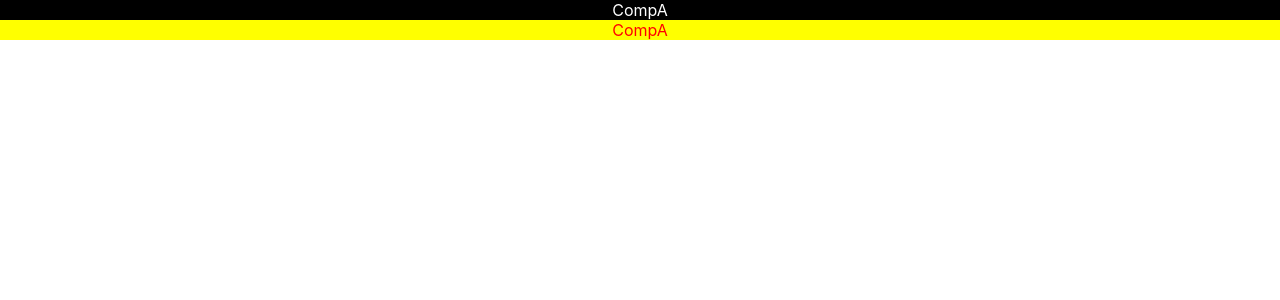
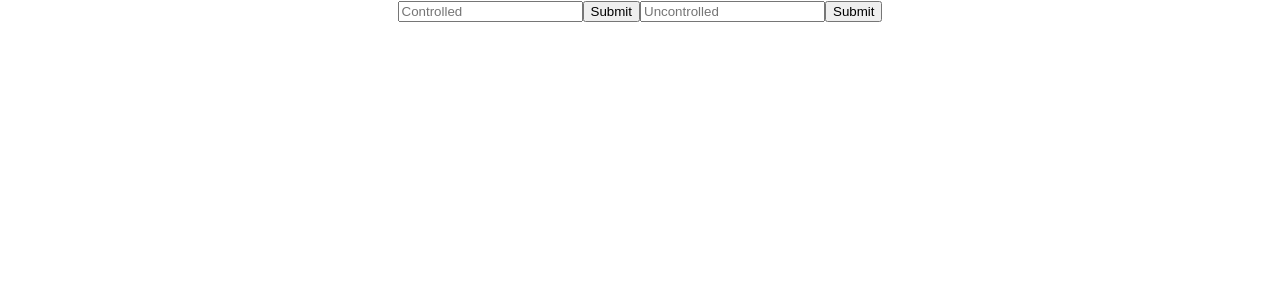
Before and after one commit to jainanuj744/react-performance-app, a React (Create React App) app: page /testimonials in a window 1280 px wide. Shown: the top 300 px of the page. Built offline with nearby package versions, Linux system fonts and the light colour scheme.

Commit message:
Controlled vs Uncontrolled

```diff
--- a/src/App.js
+++ b/src/App.js
@@ -5,6 +5,8 @@ import Navbar from "./Components/Navbar";
 import { BrowserRouter, Route, Routes } from "react-router-dom";
 import HOC from "./Components/HOC";
 import CompA from "./Components/CompA";
+import Controlled from "./Components/Controlled";
+import UnControlled from "./Components/UnControlled";
 // import SimpleImport from './Components/SimpleImport';
 
 const Home = lazy(() => import("./Pages/Home"));
@@ -29,8 +31,11 @@ function App() {
         </BrowserRouter>
       </Suspense> */}
 
-      <CompA dark/>
-      <CompA light/>
+      {/* <CompA dark/>
+      <CompA light/> */}
+
+      <Controlled/>
+      <UnControlled/>
     </div>
   );
 }
--- /dev/null
+++ b/src/Components/Controlled.js
@@ -0,0 +1,20 @@
+import { useState } from "react"
+
+export default function Controlled(){
+
+    let [state,setState] = useState("");
+
+    let handleClick = (e) => {
+        e.preventDefault();
+        console.log(state);
+    }
+
+    let handleChange = (e) => {
+        setState(e.target.value);
+    }
+
+    return <>
+        <input type="text" value={state} onChange={handleChange} placeholder="Controlled" />
+        <button onClick={handleClick}>Submit</button>
+    </>
+}
--- /dev/null
+++ b/src/Components/UnControlled.js
@@ -0,0 +1,16 @@
+import { useRef, useState } from "react"
+
+export default function UnControlled(){
+
+    let inputRef = useRef(null);
+
+    let handleClick = (e) => {
+        e.preventDefault();
+        console.log(inputRef.current.value);
+    }
+
+    return <>
+        <input ref={inputRef} type="text" placeholder="Uncontrolled"/>
+        <button onClick={handleClick}>Submit</button>
+    </>
+}
```
